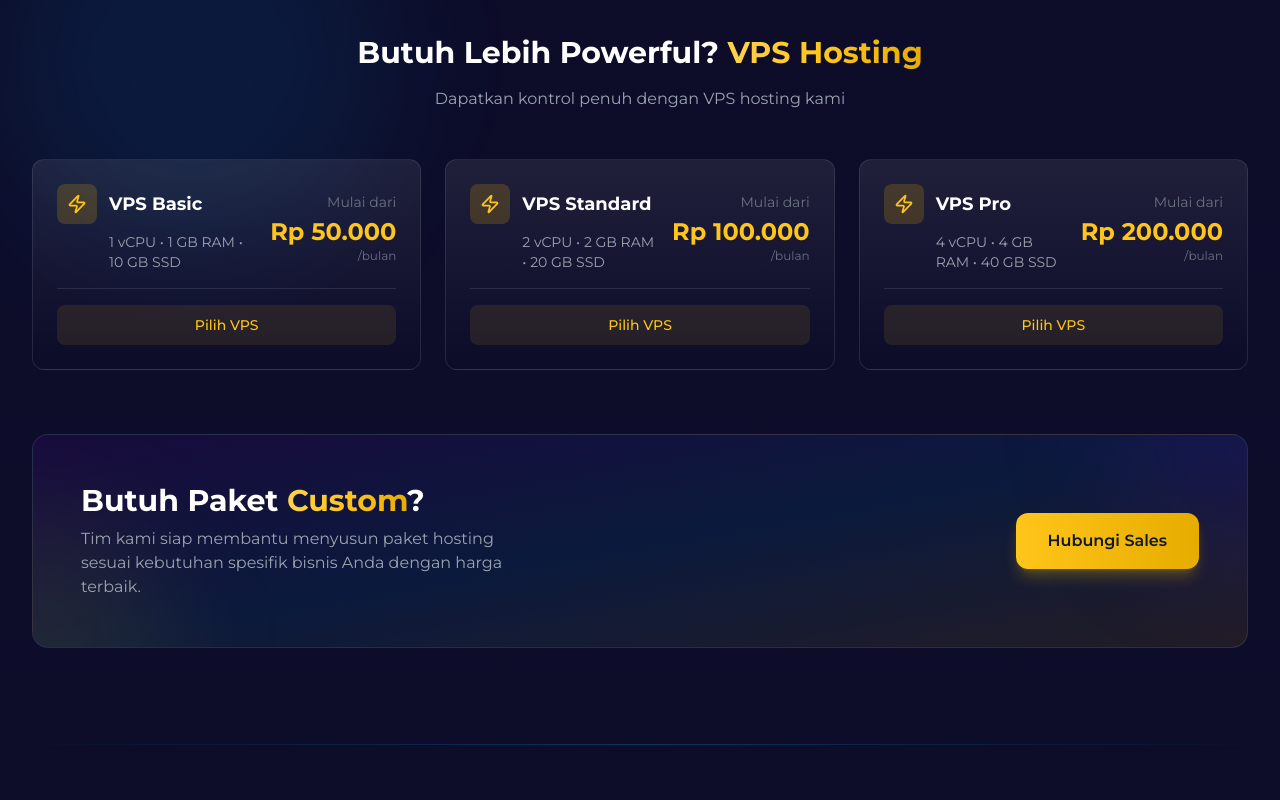
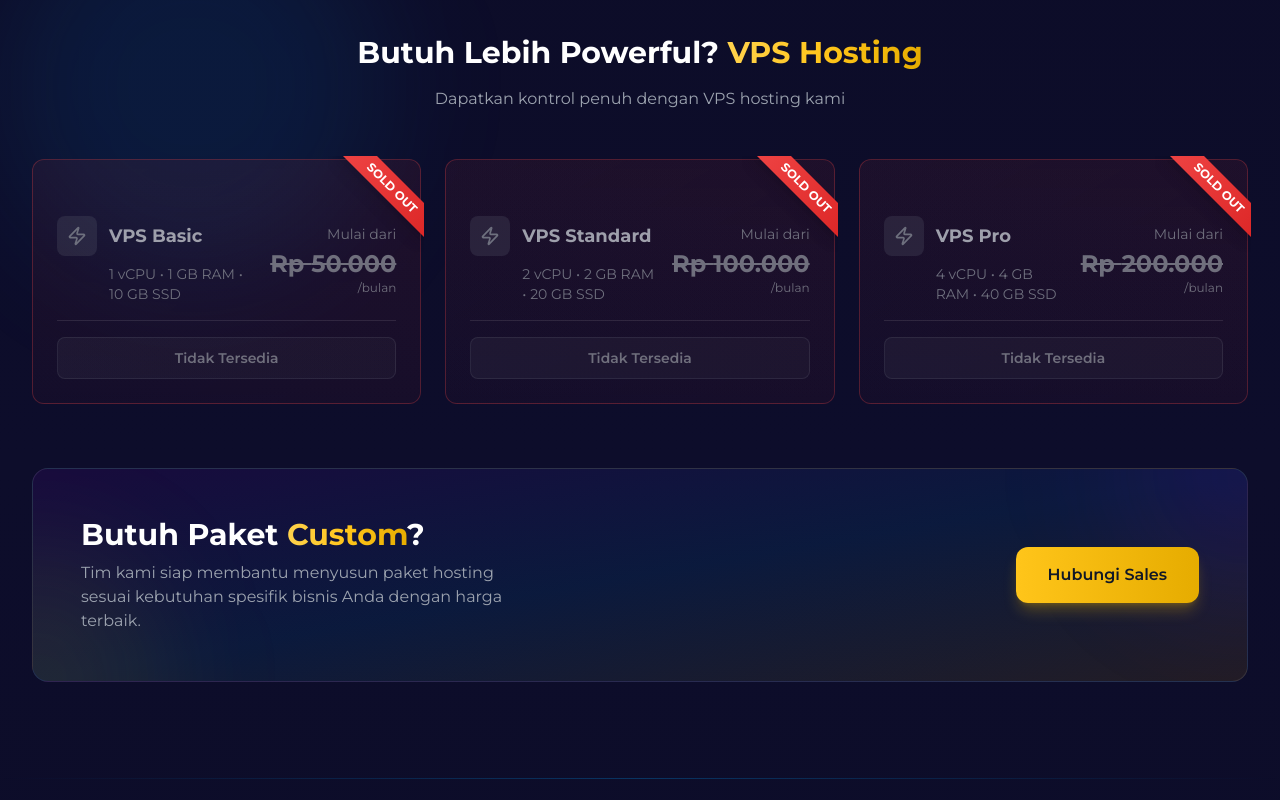
Before and after one commit to wahyujhoo17/lumicloude, a Next.js app: page / in a window 1280 px wide. Shown: the part 3300-4100 px from the top of the page. Built offline with nearby package versions, Linux system fonts and the light colour scheme.

Commit message:
Update customer count in Features and Testimonials components; mark VPS plans as sold out in Pricing component

```diff
--- a/components/Features.tsx
+++ b/components/Features.tsx
@@ -138,7 +138,7 @@ export default function Features() {
         >
           <div className="grid grid-cols-2 md:grid-cols-4 gap-8 text-center">
             {[
-              { value: "10,000+", label: "Pelanggan Aktif" },
+              { value: "150+", label: "Pelanggan Aktif" },
               { value: "99.9%", label: "Uptime Rate" },
               { value: "24/7", label: "Customer Support" },
               { value: "50+", label: "Server Locations" },
--- a/components/Pricing.tsx
+++ b/components/Pricing.tsx
@@ -83,16 +83,19 @@ const vpsPlans = [
     name: "VPS Basic",
     specs: "1 vCPU • 1 GB RAM • 10 GB SSD",
     price: "50.000",
+    soldOut: true,
   },
   {
     name: "VPS Standard",
     specs: "2 vCPU • 2 GB RAM • 20 GB SSD",
     price: "100.000",
+    soldOut: true,
   },
   {
     name: "VPS Pro",
     specs: "4 vCPU • 4 GB RAM • 40 GB SSD",
     price: "200.000",
+    soldOut: true,
   },
 ];
 
@@ -215,15 +218,20 @@ export default function Pricing() {
 
                 {/* CTA Button */}
                 <div className="p-8 pt-0 mt-auto">
-                  <button
-                    className={`w-full py-4 rounded-xl font-semibold transition-all duration-300 ${
+                  <a
+                    href={`https://wa.me/082332238228?text=${encodeURIComponent(
+                      `Halo LumiCloud!\n\nSaya tertarik untuk berlangganan:\n\nPaket: ${plan.name}\nHarga: Rp ${plan.price}${plan.period}\n\nMohon informasi lebih lanjut untuk proses pemesanan.\n\nTerima kasih!`,
+                    )}`}
+                    target="_blank"
+                    rel="noopener noreferrer"
+                    className={`block w-full py-4 rounded-xl font-semibold transition-all duration-300 text-center ${
                       plan.popular
                         ? "bg-gradient-to-r from-lumi-purple-500 to-lumi-blue-500 text-white shadow-lg shadow-lumi-purple-500/30 hover:shadow-lumi-purple-500/50 hover:scale-[1.02]"
                         : "bg-white/10 text-white hover:bg-white/20 hover:scale-[1.02]"
                     }`}
                   >
                     Pilih Paket {plan.name}
-                  </button>
+                  </a>
                 </div>
               </motion.div>
             );
@@ -255,31 +263,85 @@ export default function Pricing() {
               whileInView={{ opacity: 1, y: 0 }}
               viewport={{ once: true }}
               transition={{ duration: 0.5, delay: index * 0.1 }}
-              className="group relative rounded-xl border border-white/10 bg-gradient-to-b from-white/[0.08] to-transparent p-6 hover:border-lumi-gold-500/50 hover:shadow-lg hover:shadow-lumi-gold-500/10 transition-all duration-300"
+              className={`group relative rounded-xl border bg-gradient-to-b p-6 transition-all duration-300 ${
+                vps.soldOut
+                  ? "border-red-500/30 from-red-500/5 to-transparent opacity-70"
+                  : "border-white/10 from-white/[0.08] to-transparent hover:border-lumi-gold-500/50 hover:shadow-lg hover:shadow-lumi-gold-500/10"
+              }`}
             >
-              <div className="flex items-center justify-between">
+              {/* Sold Out Badge */}
+              {vps.soldOut && (
+                <>
+                  {/* Diagonal ribbon */}
+                  <div className="absolute -top-1 -right-1 z-20 overflow-hidden w-24 h-24 pointer-events-none">
+                    <div className="absolute top-5 right-[-32px] w-32 bg-gradient-to-r from-red-500 to-red-600 text-white text-xs font-bold text-center py-1 rotate-45 shadow-lg">
+                      SOLD OUT
+                    </div>
+                  </div>
+
+                  {/* Overlay effect */}
+                  <div className="absolute inset-0 bg-gradient-to-br from-red-500/[0.02] to-red-600/[0.05] rounded-xl pointer-events-none"></div>
+                </>
+              )}
+
+              <div
+                className={`flex items-center justify-between ${vps.soldOut ? "mt-8" : ""}`}
+              >
                 <div className="flex-1">
                   <div className="flex items-center gap-3 mb-2">
-                    <div className="w-10 h-10 rounded-lg bg-lumi-gold-500/20 flex items-center justify-center">
-                      <Zap className="w-5 h-5 text-lumi-gold-400" />
+                    <div
+                      className={`w-10 h-10 rounded-lg flex items-center justify-center ${
+                        vps.soldOut ? "bg-gray-500/20" : "bg-lumi-gold-500/20"
+                      }`}
+                    >
+                      <Zap
+                        className={`w-5 h-5 ${
+                          vps.soldOut ? "text-gray-500" : "text-lumi-gold-400"
+                        }`}
+                      />
                     </div>
-                    <h4 className="text-lg font-bold text-white group-hover:text-lumi-gold-400 transition-colors">
+                    <h4
+                      className={`text-lg font-bold transition-colors ${
+                        vps.soldOut
+                          ? "text-gray-400"
+                          : "text-white group-hover:text-lumi-gold-400"
+                      }`}
+                    >
                       {vps.name}
                     </h4>
                   </div>
-                  <p className="text-gray-400 text-sm pl-[52px]">{vps.specs}</p>
+                  <p
+                    className={`text-sm pl-[52px] ${
+                      vps.soldOut ? "text-gray-500" : "text-gray-400"
+                    }`}
+                  >
+                    {vps.specs}
+                  </p>
                 </div>
                 <div className="text-right ml-4">
                   <p className="text-sm text-gray-500 mb-1">Mulai dari</p>
-                  <p className="text-2xl font-bold text-lumi-gold-400">
+                  <p
+                    className={`text-2xl font-bold ${
+                      vps.soldOut
+                        ? "text-gray-500 line-through"
+                        : "text-lumi-gold-400"
+                    }`}
+                  >
                     Rp {vps.price}
                   </p>
                   <p className="text-gray-500 text-xs">/bulan</p>
                 </div>
               </div>
               <div className="mt-4 pt-4 border-t border-white/10">
-                <button className="w-full py-2.5 rounded-lg bg-lumi-gold-500/10 text-lumi-gold-400 font-medium text-sm hover:bg-lumi-gold-500/20 transition-colors">
-                  Pilih VPS
+                <button
+                  disabled={vps.soldOut}
+                  className={`w-full py-2.5 rounded-lg font-semibold text-sm transition-all duration-300 ${
+                    vps.soldOut
+                      ? "bg-gradient-to-r from-gray-500/10 to-gray-600/10 text-gray-500 cursor-not-allowed border border-gray-500/20"
+                      : "bg-lumi-gold-500/10 text-lumi-gold-400 hover:bg-lumi-gold-500/20 hover:scale-[1.02]"
+                  }`}
+                >
+                  {vps.soldOut ? "Tidak Tersedia" : "Pilih VPS"}
                 </button>
               </div>
             </motion.div>
--- a/components/Testimonials.tsx
+++ b/components/Testimonials.tsx
@@ -5,9 +5,8 @@ import { Star, Quote } from "lucide-react";
 
 const testimonials = [
   {
-    name: "Ahmad Pratama",
-    role: "CEO, TechStartup.id",
-    avatar: "👨‍💼",
+    name: "Lathafannya",
+    role: "CEO, oursee.my.id",
     rating: 5,
     content:
       "LumiCloud memberikan performa luar biasa untuk aplikasi kami. Uptime 100% selama 6 bulan terakhir dan support yang sangat responsif!",
@@ -15,7 +14,6 @@ const testimonials = [
   {
     name: "Sarah Wijaya",
     role: "Web Developer",
-    avatar: "👩‍💻",
     rating: 5,
     content:
       "Migrasi dari hosting lama sangat smooth. Tim support membantu sepenuhnya dan website jadi lebih cepat 3x lipat!",
@@ -23,7 +21,6 @@ const testimonials = [
   {
     name: "Budi Santoso",
     role: "Owner, TokoOnline.com",
-    avatar: "🧑‍💼",
     rating: 5,
     content:
       "Toko online saya tidak pernah down lagi sejak pindah ke LumiCloud. Sangat recommended untuk bisnis online!",
@@ -31,7 +28,6 @@ const testimonials = [
   {
     name: "Dewi Lestari",
     role: "Blogger",
-    avatar: "👩",
     rating: 5,
     content:
       "Harga terjangkau dengan fitur lengkap. SSL gratis dan backup otomatis membuat saya tenang. Terima kasih LumiCloud!",
@@ -39,7 +35,6 @@ const testimonials = [
   {
     name: "Rizky Firmansyah",
     role: "Freelance Developer",
-    avatar: "👨‍💻",
     rating: 5,
     content:
       "Sudah hosting 20+ client di LumiCloud. Tidak pernah ada masalah dan client semua puas dengan performa websitenya.",
@@ -47,12 +42,21 @@ const testimonials = [
   {
     name: "Maya Angelina",
     role: "Marketing Manager",
-    avatar: "👩‍💼",
     rating: 5,
     content:
       "Dashboard yang user-friendly dan support 24/7 yang selalu siap membantu. Best hosting provider yang pernah saya gunakan!",
   },
 ];
+
+// Helper function to get initials from name
+const getInitials = (name: string) => {
+  return name
+    .split(" ")
+    .map((word) => word[0])
+    .join("")
+    .toUpperCase()
+    .slice(0, 2);
+};
 
 export default function Testimonials() {
   return (
@@ -116,8 +120,8 @@ export default function Testimonials() {
 
               {/* Author */}
               <div className="flex items-center gap-3">
-                <div className="w-12 h-12 rounded-full bg-gradient-to-br from-lumi-blue-500/20 to-lumi-purple-500/20 flex items-center justify-center text-2xl">
-                  {testimonial.avatar}
+                <div className="w-12 h-12 rounded-full bg-gradient-to-br from-lumi-blue-500/20 to-lumi-purple-500/20 flex items-center justify-center text-lg font-semibold text-lumi-blue-300">
+                  {getInitials(testimonial.name)}
                 </div>
                 <div>
                   <p className="font-semibold text-white">{testimonial.name}</p>
@@ -136,7 +140,7 @@ export default function Testimonials() {
           transition={{ duration: 0.6, delay: 0.4 }}
           className="mt-16 text-center"
         >
-          <p className="text-gray-400 mb-6">Dipercaya oleh 10,000+ pelanggan</p>
+          <p className="text-gray-400 mb-6">Dipercaya oleh 150+ pelanggan</p>
           <div className="flex flex-wrap justify-center items-center gap-8 opacity-50">
             <div className="text-2xl font-bold text-gray-500">TechCorp</div>
             <div className="text-2xl font-bold text-gray-500">StartupID</div>
```
